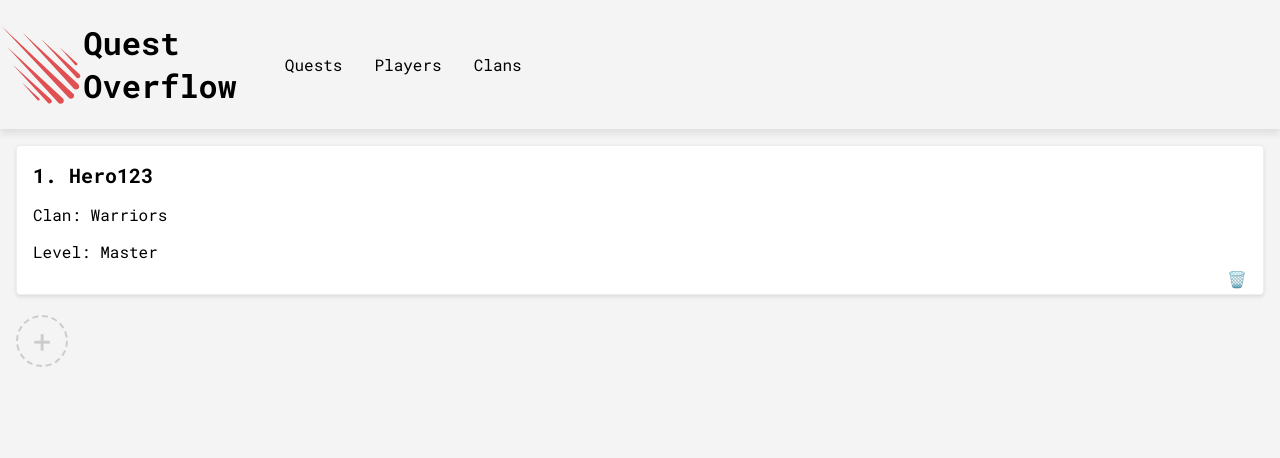
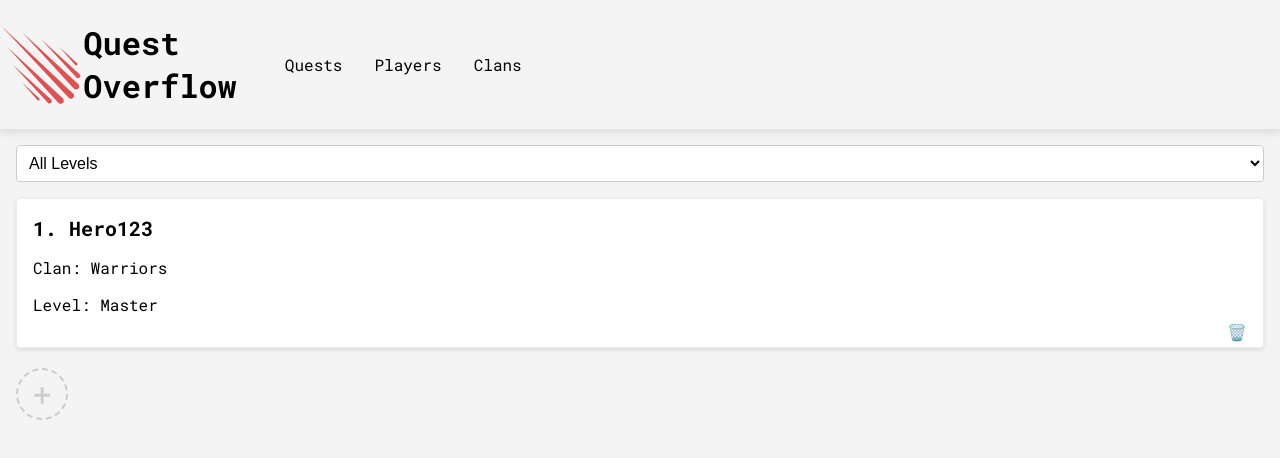
Before and after one commit to martasskv5/quests, an Angular app: page /players in a window 1280 px wide. Shown: the top 458 px of the page. Built offline with nearby package versions, Linux system fonts and the light colour scheme.

Commit message:
Add player level filtering; update player data handling and enhance player selection UI

```diff
--- a/src/app/players/players.html
+++ b/src/app/players/players.html
@@ -1,6 +1,15 @@
 <main>
 
-    @for (player of playersData(); track $index) {
+    <div class="form">
+        <select name="selectLevel" id="selectLevel" (change)="onLevelChange($any($event.target).value)">
+            <option value="all">All Levels</option>
+            @for (level of playerLevels; track $index) {
+                <option value="{{ level.title }}">{{ level.title }}</option>
+            }
+        </select>
+    </div>
+
+    @for (player of filteredPlayers(); track $index) {
         <app-player-card [playerData]="player" [routerLink]="[player.username]" (deletePlayer)="handleDeletePlayer($event)"></app-player-card>
     }
 
--- a/src/app/players/players.scss
+++ b/src/app/players/players.scss
@@ -1,3 +1,4 @@
-@import "../../styles.scss";
+@import '../../styles.scss';
 
 @include main;
+@include form;
--- a/src/app/players/players.ts
+++ b/src/app/players/players.ts
@@ -1,21 +1,38 @@
-import { Component, computed, inject, Signal, WritableSignal, signal } from '@angular/core';
-import { Player } from '../modules';
+import { Component, computed, inject, WritableSignal, signal } from '@angular/core';
+import { Player, playerLevels } from '../modules';
 import { PlayersService } from '../players';
 import { Card } from './card/card';
-import { RouterLink } from "@angular/router";
+import { RouterLink } from '@angular/router';
+import { FormsModule } from '@angular/forms';
 
 @Component({
-  selector: 'app-players',
-  imports: [Card, RouterLink],
-  templateUrl: './players.html',
-  styleUrl: './players.scss'
+    selector: 'app-players',
+    imports: [Card, RouterLink, FormsModule],
+    templateUrl: './players.html',
+    styleUrls: ['./players.scss'],
 })
 export class Players {
     playersService = inject(PlayersService);
     playersData: WritableSignal<Player[]> = signal(this.playersService.getPlayers());
+    playerLevels = playerLevels;
+    selectedLevel: WritableSignal<string> = signal('all');
 
     handleDeletePlayer(username: string) {
         this.playersService.deletePlayerByUsername(username);
         this.playersData.set(this.playersService.getPlayers());
     }
+
+    filteredPlayers = computed(() => {
+        const level = this.selectedLevel();
+        console.log(level);
+
+        if (level === 'all') {
+            return this.playersData();
+        }
+        return this.playersData().filter(player => this.playersService.getPlayerLevel(player.username).title === level);
+    });
+
+    onLevelChange(value: string) {
+        this.selectedLevel.set(value);
+    }
 }
```
